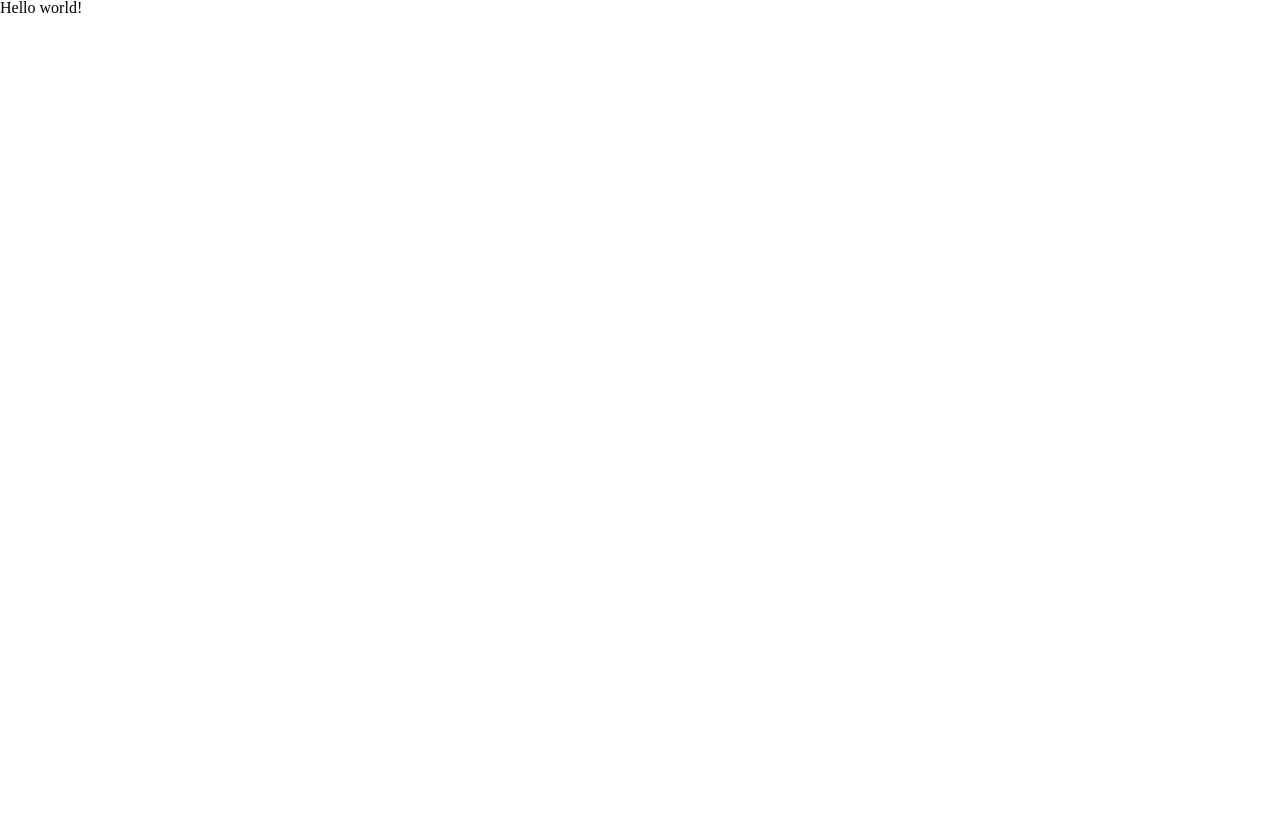
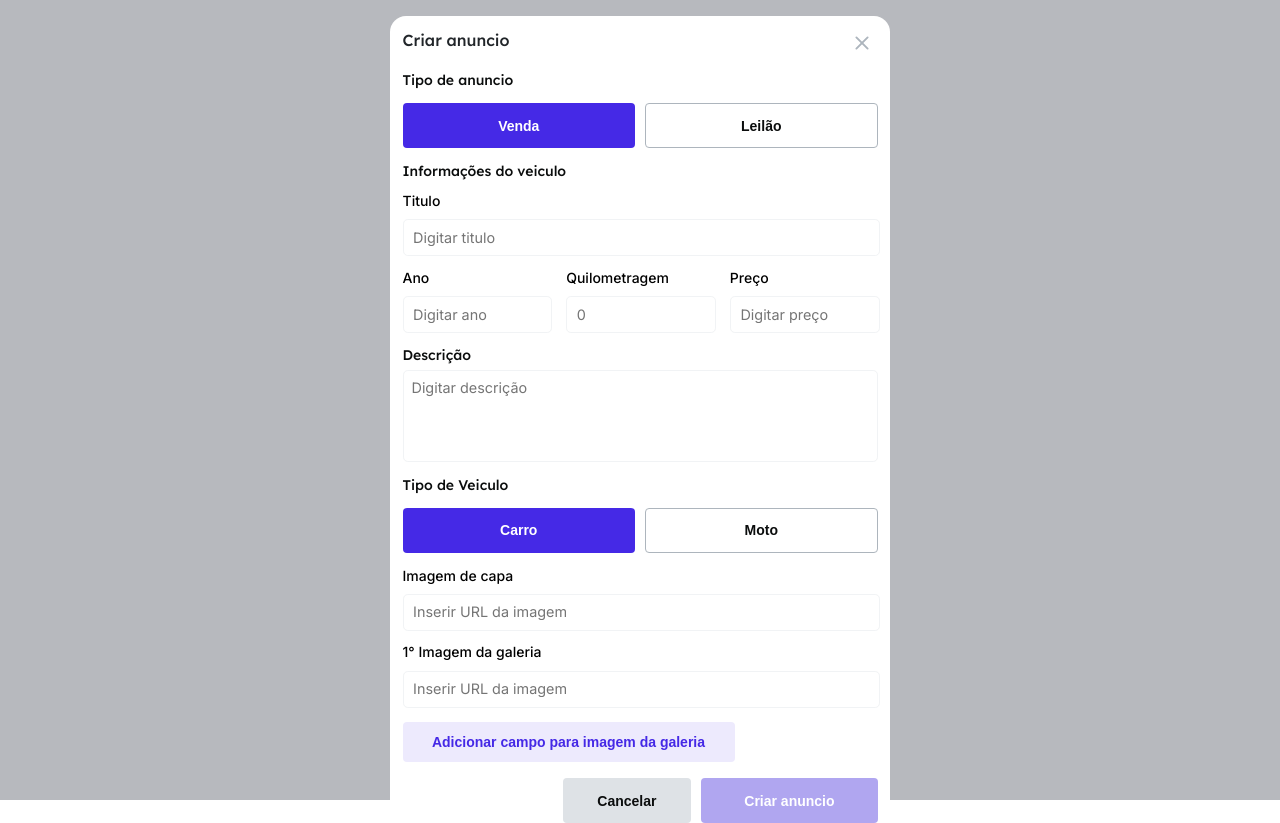
Before and after one commit to KA-05-Motors-Shop/motor-shop-m6-t9-g05, a React (Vite) app: page / in a window 1280 px wide. Before the commit the page ends 800 px from the top, so only its background shows below. Built offline with nearby package versions, Linux system fonts and the light colour scheme.

Commit message:
feat: hook form and yup implemented

```diff
--- a/src/App.tsx
+++ b/src/App.tsx
@@ -1,7 +1,9 @@
+import CreateAd from "./components/Modals/ModalCreateAd";
+
 const App = () => {
   return (
     <div>
-      <h1>Hello world!</h1>
+      <CreateAd />
     </div>
   );
 };
--- a/src/components/Modals/ModalCreateAd/index.tsx
+++ b/src/components/Modals/ModalCreateAd/index.tsx
@@ -16,15 +16,64 @@ import {
   Details,
   DivFooter,
   DivButton,
+  DivExtraInputs,
 } from "./styles";
+import { yupResolver } from "@hookform/resolvers/yup";
+import { useForm } from "react-hook-form";
+import { createAdSchema } from "../../../schemas/createAd.schema";
+import { useState } from "react";
+
+interface CreateAdProps {
+  title: string;
+  type_of_ad: string;
+  year: number;
+  km: number;
+  price: number;
+  description: string;
+  type_of_vehicle: string;
+  cover_image: string;
+  gallery_image: string;
+  gallery_image2?: string;
+  gallery_image3?: string;
+  gallery_image4?: string;
+  gallery_image5?: string;
+  gallery_image6?: string;
+}
 
 const CreateAd = () => {
   const { Switch } = useModal();
+  const [typeAd, setTypeAd] = useState<string>("");
+  const [typeVehicle, setTypeVehicle] = useState<string>("");
+  const [count, setCount] = useState(2);
+  const [extraInputs, setShowExtraInputs] = useState<number[]>([]);
+
+  const {
+    register,
+    handleSubmit,
+    formState: { errors },
+    reset,
+  } = useForm<CreateAdProps>({
+    resolver: yupResolver(createAdSchema),
+  });
+
+  const renderInputs = () => {
+    setCount(count + 1);
+
+    if (count <= 6 && extraInputs.length <= 6) {
+      setShowExtraInputs((prev) => [...prev, count]);
+    }
+  };
+
+  const onSubmit = (data: CreateAdProps) => {
+    data.type_of_ad = typeAd;
+    data.type_of_vehicle = typeVehicle;
+    console.log(data);
+  };
 
   return (
     <Container>
       <ContainerForm>
-        <Form>
+        <Form onSubmit={handleSubmit(onSubmit)}>
           <DivTitle>
             <span>Criar anuncio</span>
             <button onClick={() => Switch("ModalCreateAd")} type="button">
@@ -34,7 +83,12 @@ const CreateAd = () => {
           <DivTypeAd>
             <label>Tipo de anuncio</label>
             <div>
-              <Button width={95} height={45}>
+              <Button
+                width={95}
+                height={45}
+                type="button"
+                onClick={() => setTypeAd("Venda")}
+              >
                 Venda
               </Button>
               <Button
@@ -43,6 +97,8 @@ const CreateAd = () => {
                 bgcolor={theme.colors.whiteFixed}
                 color={theme.colors.grey0}
                 borderColor={theme.colors.grey4}
+                type="button"
+                onClick={() => setTypeAd("Leilão")}
               >
                 Leilão
               </Button>
@@ -50,35 +106,60 @@ const CreateAd = () => {
           </DivTypeAd>
           <DivInfos>
             <label>Informações do veiculo</label>
-            <Input label="Titulo" width={100} placeholder="Digitar titulo" />
+            <Input
+              label="Titulo"
+              width={100}
+              placeholder="Digitar titulo"
+              {...register("title")}
+              error={errors.title?.message}
+            />
             <Details>
               <Input
                 label="Ano"
                 width={100}
                 placeholder="Digitar ano"
                 type="number"
+                {...register("year")}
+                error={errors.year?.message}
               />
               <Input
                 label="Quilometragem"
                 width={100}
                 placeholder="0"
                 type="number"
+                {...register("km")}
+                error={errors.km?.message}
               />
               <Input
                 label="Preço"
                 width={100}
                 placeholder="Digitar preço"
                 type="number"
+                {...register("price")}
+                error={errors.price?.message}
               />
             </Details>
             <ContainerText>
-              <label>Descrição</label>
-              <TextArea placeholder="Digitar descrição" />
+              <label>
+                Descrição{" "}
+                {!!errors.description && (
+                  <span> - {errors.description?.message}</span>
+                )}{" "}
+              </label>
+              <TextArea
+                placeholder="Digitar descrição"
+                {...register("description")}
+              />
             </ContainerText>
             <DivTypeVehicle>
               <label>Tipo de Veiculo</label>
               <div>
-                <Button width={95} height={45}>
+                <Button
+                  width={95}
+                  height={45}
+                  type="button"
+                  onClick={() => setTypeVehicle("Carro")}
+                >
                   Carro
                 </Button>
                 <Button
@@ -87,6 +168,8 @@ const CreateAd = () => {
                   bgcolor={theme.colors.whiteFixed}
                   color={theme.colors.grey0}
                   borderColor={theme.colors.grey4}
+                  type="button"
+                  onClick={() => setTypeVehicle("Moto")}
                 >
                   Moto
                 </Button>
@@ -96,12 +179,28 @@ const CreateAd = () => {
               label="Imagem de capa"
               width={100}
               placeholder="Inserir URL da imagem"
+              {...register("cover_image")}
+              error={errors.cover_image?.message}
             />
             <Input
               label="1° Imagem da galeria"
               width={100}
               placeholder="Inserir URL da imagem"
+              {...register("gallery_image")}
+              error={errors.gallery_image?.message}
             />
+            <DivExtraInputs>
+              {extraInputs.map((num) => (
+                <Input
+                  key={num}
+                  label={`${num}° Imagem da galeria`}
+                  width={100}
+                  placeholder="Inserir URL da imagem"
+                  {...register(`gallery_image${num}` as "gallery_image")}
+                  error={errors.gallery_image?.message}
+                />
+              ))}
+            </DivExtraInputs>
             <DivButton>
               <Button
                 bgcolor={theme.colors.brand4}
@@ -109,6 +208,7 @@ const CreateAd = () => {
                 height={40}
                 width={100}
                 type="button"
+                onClick={renderInputs}
               >
                 Adicionar campo para imagem da galeria
               </Button>
@@ -122,6 +222,7 @@ const CreateAd = () => {
                   bgcolor={theme.colors.grey6}
                   color={theme.colors.grey0}
                   type="button"
+                  onClick={() => reset()}
                 >
                   Cancelar
                 </Button>
--- a/src/components/Modals/ModalCreateAd/styles.ts
+++ b/src/components/Modals/ModalCreateAd/styles.ts
@@ -210,3 +210,16 @@ export const TextArea = styled.textarea`
 export const DivButton = styled.div`
   margin-top: 1rem;
 `;
+
+
+export const DivExtraInputs = styled.div`
+
+  div:first-child {
+    margin-top: 1rem;
+  }
+
+  div + div {
+      margin-top: 1rem;
+  }
+
+`
--- a/src/schemas/createAd.schema.ts
+++ b/src/schemas/createAd.schema.ts
@@ -2,17 +2,17 @@ import * as yup from "yup";
 
 export const createAdSchema = yup.object().shape({
   title: yup.string().required("This field is required"),
-  type_of_ad: yup.string().required("This field is required"),
-  year: yup.number().min(1).required("This field is required"),
-  km: yup.number().required("This field is required"),
-  price: yup.number().min(1).required("This field is required"),
+  type_of_ad: yup.string(),
+  year: yup.number().min(1).required("This field is required").typeError("Must be a number"),
+  km: yup.number().required("This field is required").typeError("Must be a number"),
+  price: yup.number().min(1).required("This field is required").typeError("Must be a number"),
   description: yup.string().required("This field is required"),
-  type_of_vehicle: yup.string().required("This field is required"),
-  cover_image: yup.string().url().required("This field is required"),
-  gallery_image: yup.string().url().required("This field is required"),
-  gallery_image2: yup.string().url(),
-  gallery_image3: yup.string().url(),
-  gallery_image4: yup.string().url(),
-  gallery_image5: yup.string().url(),
-  gallery_image6: yup.string().url(),
+  type_of_vehicle: yup.string(),
+  cover_image: yup.string().url('Must be a URL').required("This field is required"),
+  gallery_image: yup.string().url('Must be a URL').required("This field is required"),
+  gallery_image2: yup.string().url('Must be a URL'),
+  gallery_image3: yup.string().url('Must be a URL'),
+  gallery_image4: yup.string().url('Must be a URL'),
+  gallery_image5: yup.string().url('Must be a URL'),
+  gallery_image6: yup.string().url('Must be a URL'),
 });
```
